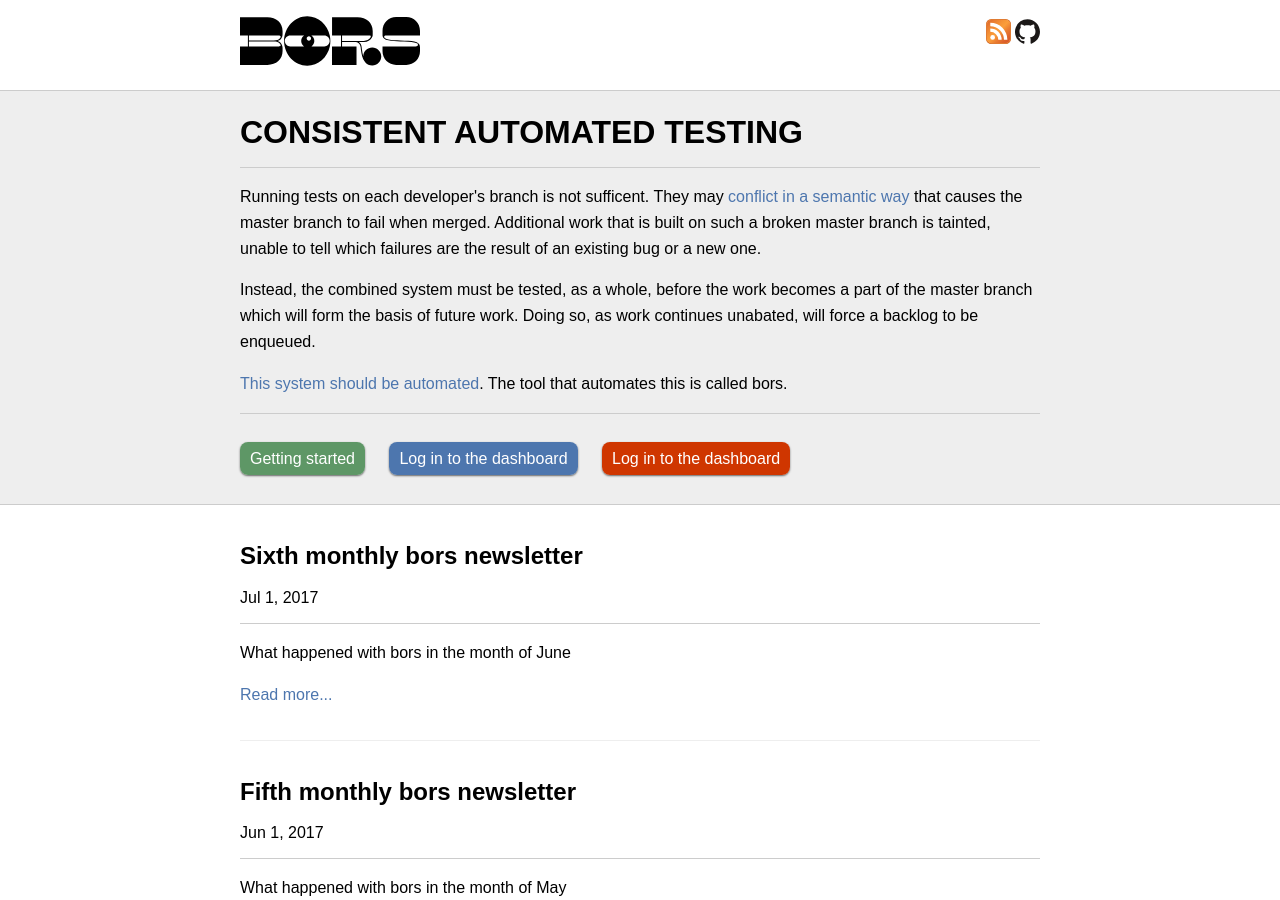
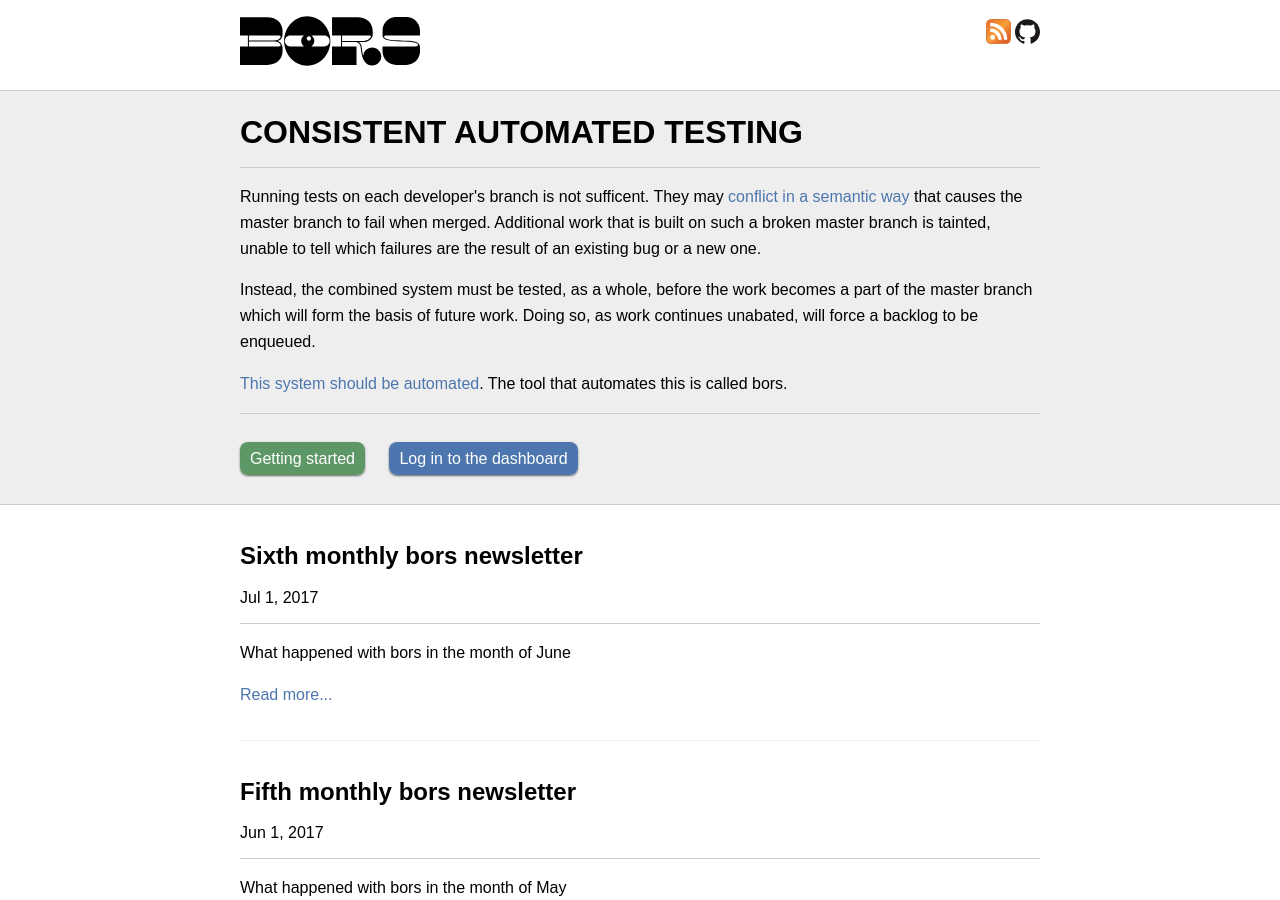
Before and after one commit to bors-ng/bors-ng.github.io, a Jekyll site: the page built from index.html, in a window 1280 px wide and 900 px high. Built offline with Jekyll 4.4.1, drawn with Linux system fonts in a browser that asks for light colours; the list of posts is cut into pages by our own code.

Commit message:
Remove the second log in button
That was just there for testing.

```diff
--- a/index.html
+++ b/index.html
@@ -25,7 +25,6 @@
 <footer><div class=toolbar>
 <a class="toolbar-item toolbar-item--add" href="/getting-started/">Getting started</a>
 <a class="toolbar-item" href="https://bors-app.herokuapp.com">Log in to the dashboard</a>
-<a class="toolbar-item toolbar-item--remove" href="https://bors-app.herokuapp.com">Log in to the dashboard</a>
 </div></footer>
 
 {% else %}
```
